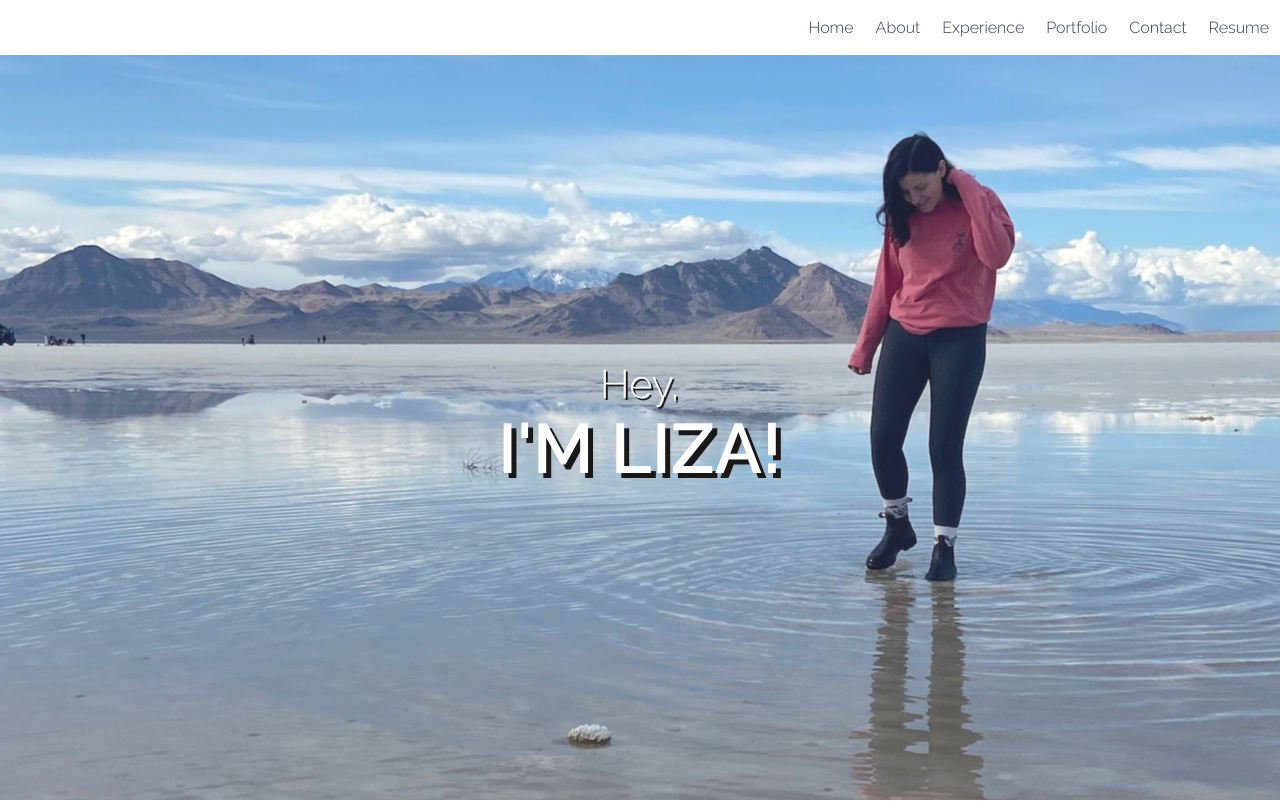
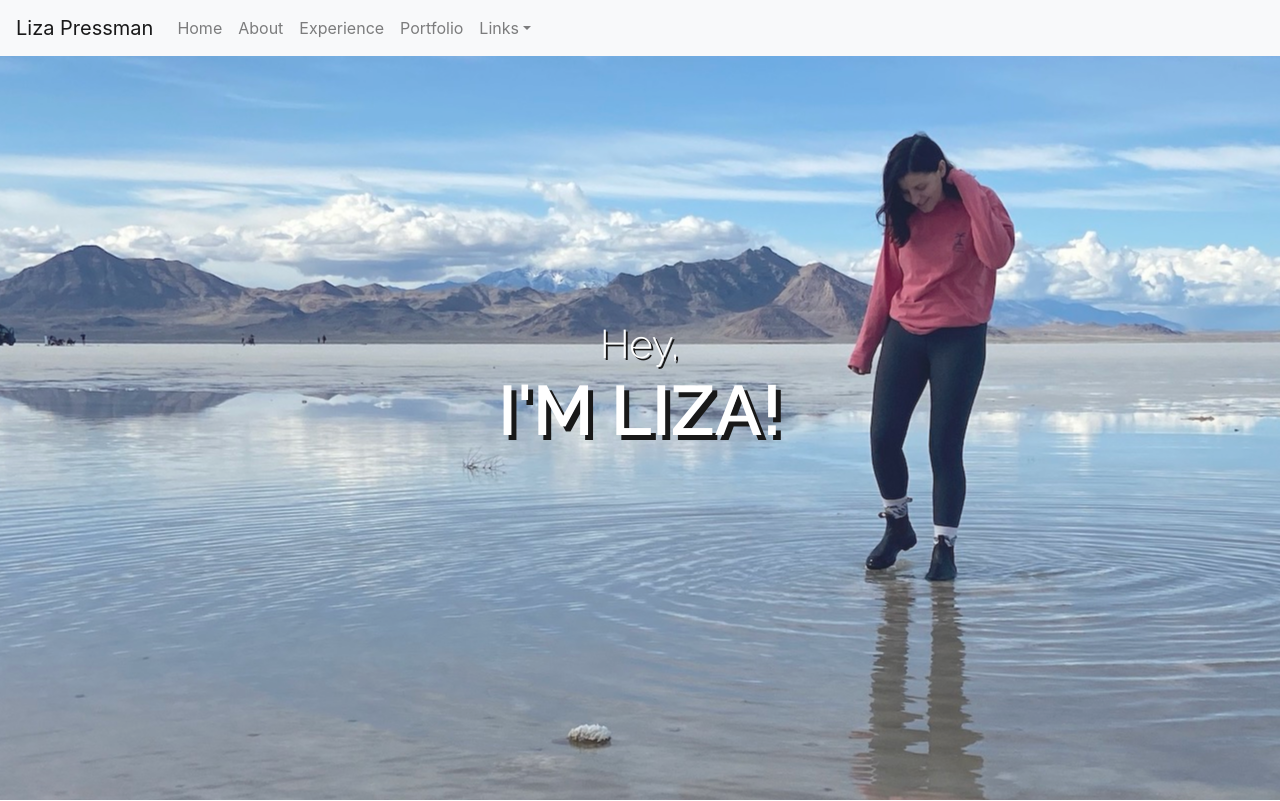
Before and after one commit to lizapressman/PersonalWebsite, a React (Create React App) app: page / in a window 1280 px wide. Shown: the top 801 px of the page. Built offline with nearby package versions, Linux system fonts and the light colour scheme.

Commit message:
bootstrap navbar

```diff
--- a/src/App.tsx
+++ b/src/App.tsx
@@ -1,6 +1,6 @@
 import React, { Component } from 'react';
+import 'bootstrap/dist/css/bootstrap.min.css';
 import './App.css';
-import './navigation.css';
 import { Header } from './components/Header'
 import { NavBar } from './components/NavBar'
 import { About } from './components/About'
@@ -15,6 +15,7 @@ class App extends Component {
   render() {
     return (
       <div>
+        <NavBar></NavBar>
         <Header></Header>
         <div id="sections">
           <About></About>
@@ -29,7 +30,7 @@ class App extends Component {
         </div>
         <Contact></Contact>
         <p style={{ "textAlign": "center" }}>Copyright © 2020 Liza Pressman, all rights reserved</p>
-        <NavBar></NavBar>
+
       </div>
     );
   }
--- a/src/components/Contact.tsx
+++ b/src/components/Contact.tsx
@@ -16,17 +16,16 @@ export const Contact = () => {
         {/* </div> */}
         {/* <p style={{"color": "black"}}>Phone: (510) 410-0565<br></br>Email: lpressma@u.rochester.edu</p> */}
 
-        <p style={{ "backgroundColor": "white", "padding": "2vh", "marginLeft": "40vw", "marginRight": "40vw", "color": "black" }}>
+        {/* <p style={{ "backgroundColor": "white", "padding": "2vh", "marginLeft": "40vw", "marginRight": "40vw", "color": "black" }}>
           <a href="mailto:lpressma@u.rochester.edu"><img src="https://img.icons8.com/nolan/64/email.png" /></a>
-          {/* <a href="mailto:lpressma@u.rochester.edu"><img src="https://img.icons8.com/nolan/64/filled-sent.png"/></a> */}
           <a href="https://github.com/lizapressman"><img src="https://img.icons8.com/nolan/64/github.png" /></a>
           <a href="https://www.linkedin.com/in/lizapressman/"><img src="https://img.icons8.com/nolan/64/linkedin.png" /></a>
+        </p> */}
+        <p style={{ "backgroundColor": "white", "padding": "2vh", "marginLeft": "35vw", "marginRight": "35vw", "color": "black" }}>
+          <a href="mailto:lpressma@u.rochester.edu"><img src="https://img.icons8.com/carbon-copy/100/000000/email.png" /></a>
+          <a href="https://github.com/lizapressman"><img src="https://img.icons8.com/wired/64/000000/github.png" /></a>
+          <a href="https://www.linkedin.com/in/lizapressman/"><img src="https://img.icons8.com/wired/64/000000/linkedin.png" /></a>
         </p>
-        {/* <p style={{"background-color": "white", "padding":"2vh","margin-left":"35vw","margin-right":"35vw","color": "black"}}>
-                <a href="mailto:lpressma@u.rochester.edu"><img src="https://img.icons8.com/carbon-copy/100/000000/email.png"/></a>
-                <a href="https://github.com/lizapressman"><img src="https://img.icons8.com/wired/64/000000/github.png"/></a>
-                <a href="https://www.linkedin.com/in/lizapressman/"><img src="https://img.icons8.com/wired/64/000000/linkedin.png"/></a>
-              </p>                       */}
       </div>
     </div>
 
--- a/src/components/NavBar.tsx
+++ b/src/components/NavBar.tsx
@@ -1,19 +1,46 @@
 
 import React from 'react'
+import Navbar from 'react-bootstrap/Navbar'
+import Nav from 'react-bootstrap/Nav'
+import NavDropdown from 'react-bootstrap/NavDropdown'
+import Form from 'react-bootstrap/Form'
+import FormControl from 'react-bootstrap/FormControl'
+import Button from 'react-bootstrap/Button'
+
 // import logo from './../images/logo.jpg'
 
 export const NavBar = () => {
   return (
-    <nav className="menu" id="menu">
-      <ul id="navContainer">
-        <li className="navelem"><a href="Resume.pdf">Resume</a></li>
-        <li className="navelem"><a href="#contact">Contact</a></li>
-        <li className="navelem"><a href="#portfolio">Portfolio</a></li>
-        <li className="navelem"><a href="#experience">Experience</a></li>
-        <li className="navelem"><a href="#about-me">About</a></li>
-        <li className="navelem"><a href="#header">Home</a></li>
-        {/* <li class = "navelem"><a href="#header"><img src={logo} class ="navelem" style={{"height":"2vh"}}/></a></li> */}
-      </ul>
-    </nav>
+    // <nav className="menu" id="menu">
+    //   <ul id="navContainer">
+    //     <li className="navelem"><a href="Resume.pdf">Resume</a></li>
+    //     <li className="navelem"><a href="#contact">Contact</a></li>
+    //     <li className="navelem"><a href="#portfolio">Portfolio</a></li>
+    //     <li className="navelem"><a href="#experience">Experience</a></li>
+    //     <li className="navelem"><a href="#about-me">About</a></li>
+    //     <li className="navelem"><a href="#header">Home</a></li>
+    //     {/* <li class = "navelem"><a href="#header"><img src={logo} class ="navelem" style={{"height":"2vh"}}/></a></li> */}
+    //   </ul>
+    // </nav>
+
+    <Navbar fixed="top" bg="light" expand="lg">
+      <Navbar.Brand href="#header">Liza Pressman</Navbar.Brand>
+      <Navbar.Toggle aria-controls="basic-navbar-nav" />
+      <Navbar.Collapse id="basic-navbar-nav">
+        <Nav className="mr-auto">
+          <Nav.Link href="#header">Home</Nav.Link>
+          <Nav.Link href="#about-me">About</Nav.Link>
+          <Nav.Link href="#experience">Experience</Nav.Link>
+          <Nav.Link href="#portfolio">Portfolio</Nav.Link>
+          <NavDropdown title="Links" id="basic-nav-dropdown">
+            <NavDropdown.Item href="https://github.com/lizapressman">Github</NavDropdown.Item>
+            <NavDropdown.Item href="https://www.linkedin.com/in/lizapressman/">LinkedIn</NavDropdown.Item>
+            <NavDropdown.Divider />
+            <NavDropdown.Item href="Resume.pdf">Resume</NavDropdown.Item>
+          </NavDropdown>
+        </Nav>
+      </Navbar.Collapse>
+    </Navbar>
+
   )
 }
--- a/src/navigation.css
+++ b/src/navigation.css
@@ -37,5 +37,8 @@
 }
 
 @media screen and (max-width: 600px) {
-
+    /* .menu {
+        display: none;
+    } */
+    .menu li a {display: none;}
 }
```
Also changed, not shown: package.json (+5 -2 lines), 1 other file (tests, documents, lock files or other folders).
